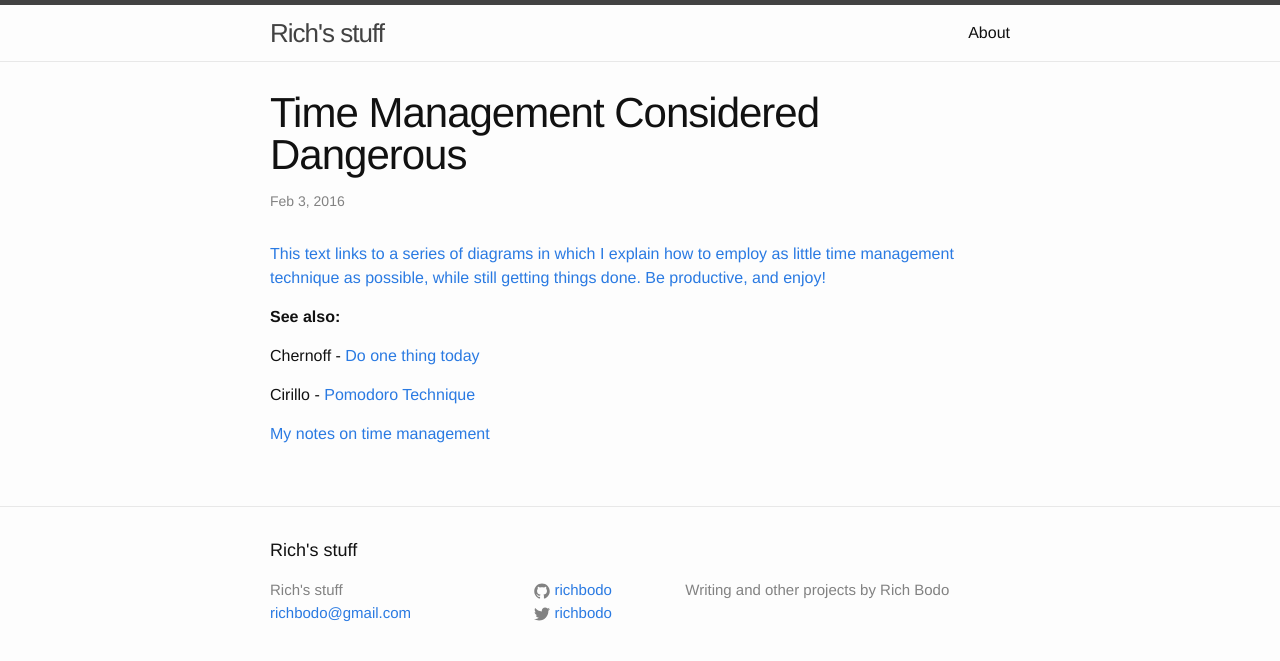
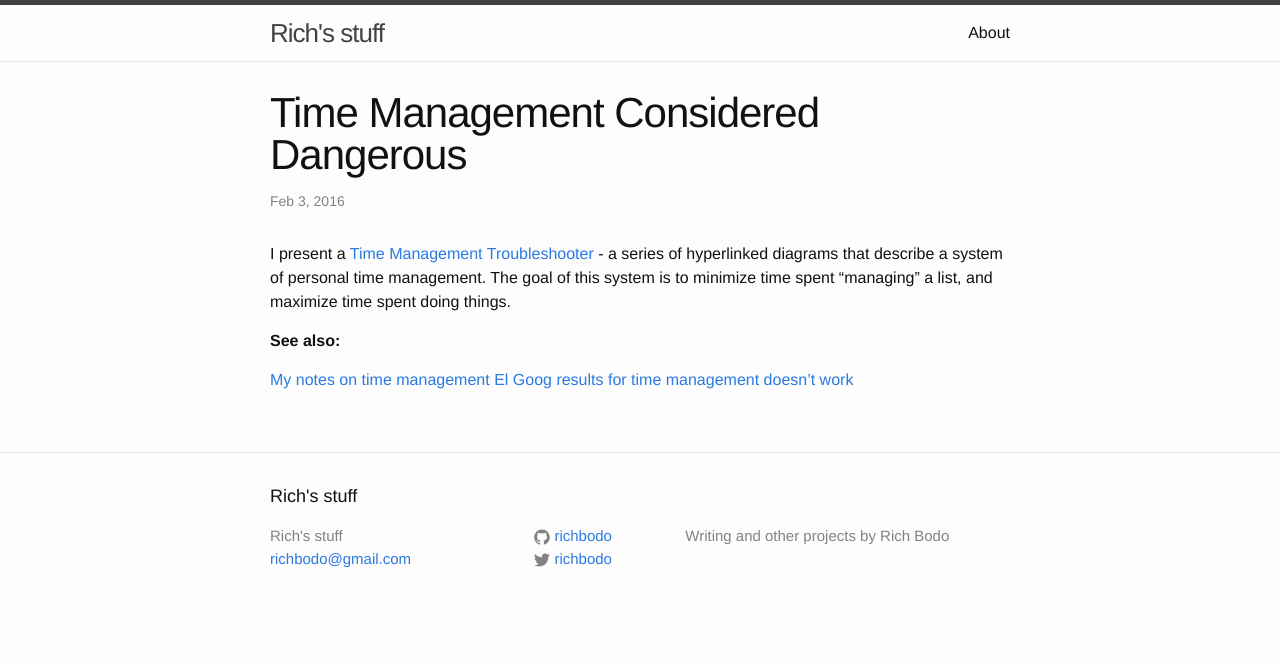
Before and after one commit to richbodo/richbodo.github.io, a Jekyll site: the page built from _posts/2016-02-02-tmcd.markdown, in a window 1280 px wide. Shown: the top 661 px of the page. Built offline with Jekyll 4.4.1, drawn with Linux system fonts in a browser that asks for light colours.

Commit message:
add a ref to the tmcd post

```diff
--- a/_posts/2016-02-02-tmcd.markdown
+++ b/_posts/2016-02-02-tmcd.markdown
@@ -5,12 +5,9 @@ date:   Tue Feb  2 20:11:52 PST 2016
 categories: time-management productivity non-fiction tech-writing-exercise
 ---
 
-[This text links to a series of diagrams in which I explain how to employ as little time management technique as possible, while still getting things done.  Be productive, and enjoy!](/tmcd/tm-troubleshooting.html)
+I present a [Time Management Troubleshooter](/tmcd/tm-troubleshooting.html) - a series of hyperlinked diagrams that describe a system of personal time management.  The goal of this system is to minimize time spent "managing" a list, and maximize time spent doing things.
 
 **See also:**
 
-Chernoff - [Do one thing today](http://www.marcandangel.com/2009/03/19/i-will-do-one-thing-today-to-do-list/)
-
-Cirillo - [Pomodoro Technique](http://pomodorotechnique.com/)
-
 [My notes on time management](http://richbodo.pbworks.com/w/page/98076354/Pomodoro-ish%20Technique)
+[El Goog results for time management doesn't work](https://www.google.com/search?newwindow=1&q=time+mangement+doesn%27t+work)
```
